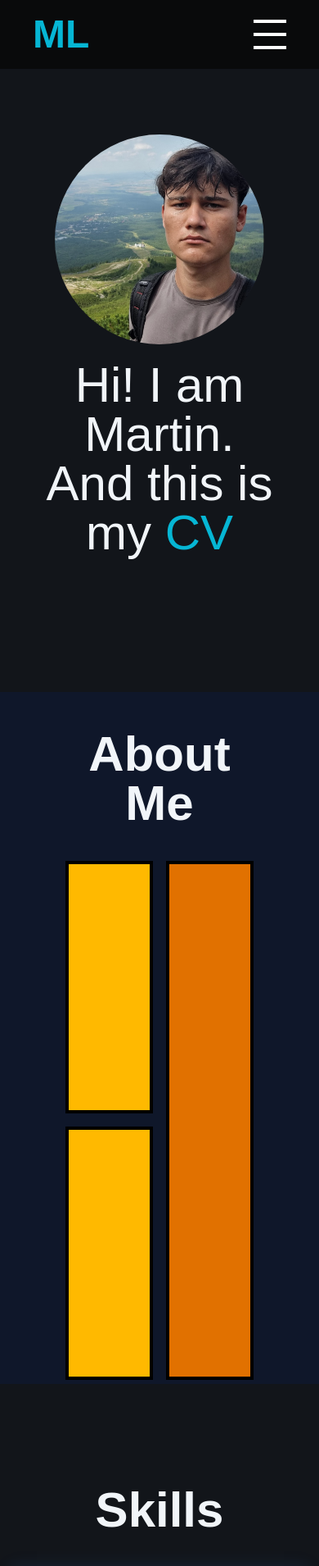
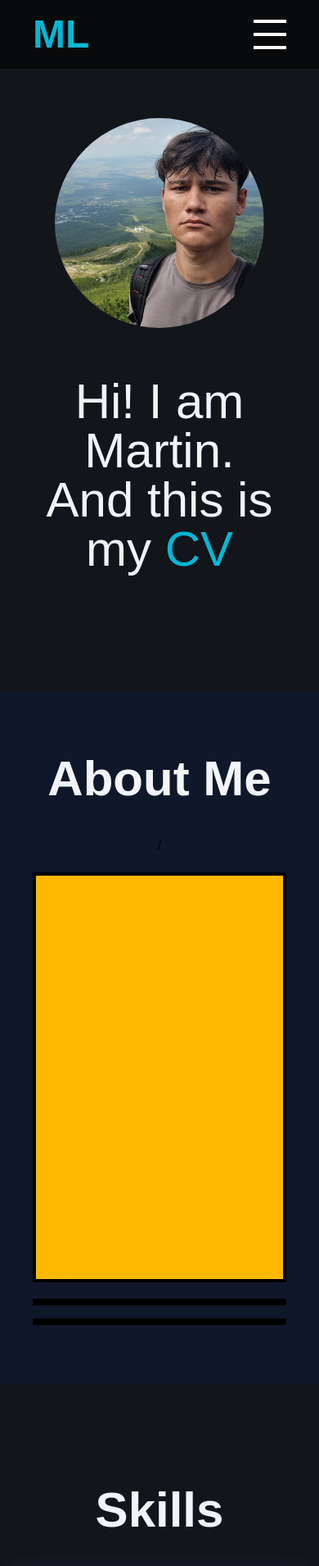
Before and after one commit to Saves331/CV, a React (Vite) app: page / in a window 390 px wide. Shown: the top 1910 px of the page at 82% size. Built offline with nearby package versions, Linux system fonts and the light colour scheme.

Commit message:
Minor Changes

```diff
--- a/src/components/About.tsx
+++ b/src/components/About.tsx
@@ -8,7 +8,7 @@ function About() {
 
 
   return (
-    <div className='h-screen py-[10vh] w-full px-20 relative z-0 flex items-center justify-center sm:pt-[20vh] pb-[10vh]'>
+    <div className='h-screen py-[10vh] w-full px-10 md:px-20 relative z-0 flex items-center justify-center sm:pt-[20vh] pb-[10vh]'>
 
         <div className=' flex-col items-center absolute left-0 top-1/2 -translate-y-1/2 text-7xl text-white pt-[10vh]  z-0 hidden md:flex'>
 
@@ -28,16 +28,16 @@ function About() {
         <h1 className='text-6xl text-[#F1F5F9] font-bold py-10 md:hidden'>About Me</h1>
 
 
-              <div className='flex gap-4 h-[75vh]'>
-                      <div className='flex flex-col w-1/2 gap-4'>
-                        <div className='bg-amber-400 border-4 h-1/2 w-full'></div>
-                        <div className='bg-amber-400 border-4 h-1/2 w-full'></div>
+              <div className='flex gap-4 min-h-[75vh] flex-col'>
+                      <div className='flex flex-col h-1/2 gap-5'>/
+                        <div className='bg-amber-400 border-4 min-h-[500px]'></div>
+                        <div className='bg-amber-400 border-4 h-1/2'></div>
                       </div>
 
 
 
-                      <div className='w-1/2'>
-                        <div className='bg-amber-600 border-4 h-full w-full'></div>
+                      <div className='h-1/2'>
+                        <div className='bg-amber-600 border-4 h-full'></div>
 
                         </div>
                       </div>
--- a/src/components/Card.tsx
+++ b/src/components/Card.tsx
@@ -32,8 +32,8 @@ function Card() {
         `}
       >
         <div className="flex flex-col items-center p-5 gap-3 text-center h-full">
-          <div className="p-5 h-2/5 flex items-center">
-            <img src={tech.logo} alt={tech.logo} className="max-h-60 max-w-70" />
+          <div className="p-5 h-2/5 flex items-center ">
+            <img src={tech.logo} alt={tech.logo} className="max-h-60 max-w-70 p-5" />
           </div>
 
           <div className="h-2/5">
--- a/src/components/Hero.tsx
+++ b/src/components/Hero.tsx
@@ -5,7 +5,7 @@ function Hero() {
   const person = { name: "Martin", profession: "Developer", avatar: avatar }
 
   return (
-    <div className="snap-start h-screen flex flex-col-reverse min-[875px]:flex-row min-[875px]:justify-between justify-center gap-5 items-center px-10 pt-[10vh] container">
+    <div className="snap-start h-screen flex flex-col-reverse min-[875px]:flex-row min-[875px]:justify-between justify-center gap-15 items-center px-10 pt-[10vh] container">
       {/* Left side: Text */}
       <div className="flex text-6xl lg:text-[6rem] text-[#F1F5F9] min-[875px]:w-2/3 flex-col text-center">
         <h1>Hi! I am {person.name}.</h1>
--- a/src/components/Projects.tsx
+++ b/src/components/Projects.tsx
@@ -23,16 +23,27 @@ function Projects() {
 
 
               <div className='flex gap-4 flex-col items-center xl:flex-row'>
-                      <div className='flex w-full xl:w-1/2 gap-4 h-[65vh] min-w-[364px]'>
-                        <div className='bg-amber-400 border-4 h-full w-full bg-cover bg-center'
+
+                <a href="https://cicman-clicker.netlify.app/" target='_blank' className='flex w-full xl:w-1/2 gap-4 h-[75vh] min-w-[364px] bg-black'>
+
+
+                        <div className=' border-4 h-full w-full bg-cover bg-center flex justify-center items-center'
                              style={{ backgroundImage: `url(${CicmanClicker})` }}>
-                                                  </div>
 
-                      </div>
+                              <h1 className='text-4xl font-bold text-white'>
+                                Cicman-Clicker
+                              </h1>
+                        </div>
 
 
 
-                      <div className='w-full xl:w-1/2 h-[65vh]'>
+
+
+                </a>
+
+
+
+                      <div className='w-full xl:w-1/2 h-[75vh] min-w-[364px]'>
                         <div className='bg-amber-600 border-4 h-full w-full'></div>
 
                         </div>
```
